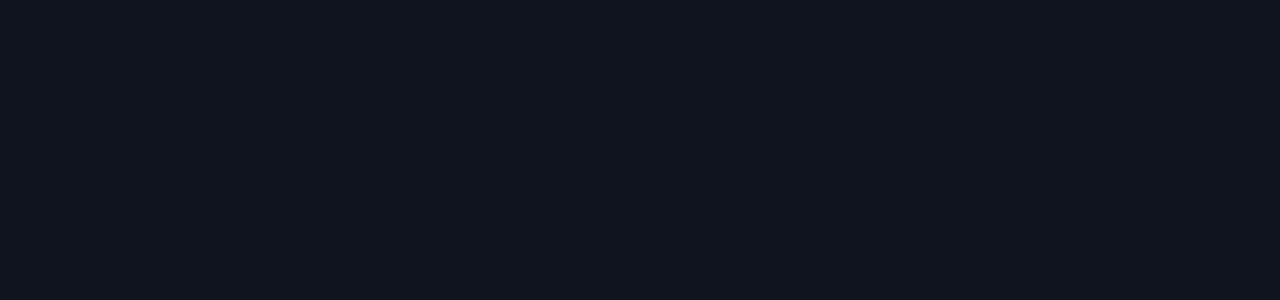
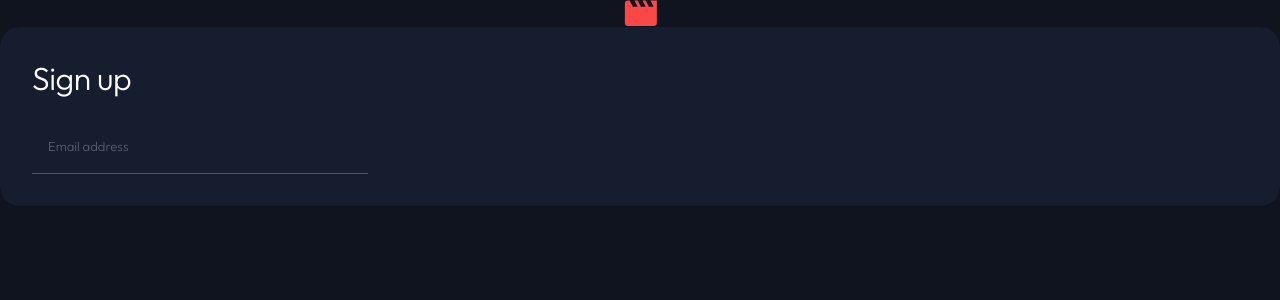
Before and after one commit to Tomasc827/winter_project_react, a React (Vite) app: page /signup in a window 1280 px wide. Shown: the top 300 px of the page. Built offline with nearby package versions, Linux system fonts and the light colour scheme.

Commit message:
form input start

```diff
--- a/src/assets/components/SignUpPage.jsx
+++ b/src/assets/components/SignUpPage.jsx
@@ -1,11 +1,17 @@
-import Logo from "../svg/logo.svg"
+import Logo from "./formatted_svg/Logo";
 
 const SignUpPage = () => {
     return (
         <>
-        <div className="desktop:mt-[4.9rem] desktop:mb-[15.62rem] desktop:min-w-[90rem]">
-            <div>
-
+        <div className="desktop:pt-[4.9rem] desktop:pb-[15.62rem] desktop:max-w-[90rem]">
+            <div className="flex justify-center desktop:mb-[5.19rem]">
+               <Logo/>
+            </div>
+            <div className="desktop:flex desktop:justify-center">
+            <form className="desktop:w-[25rem] desktop:h-[26.125rem] bg-figma-semi-dark-blue rounded-[1.25rem] p-[2rem]">
+            <h2 className="figma-heading-l text-white pb-[2.5rem]">Sign up</h2>
+            <input className="tablet:w-[21rem] tablet:h-[2.3125rem] input-login-style" placeholder="Email address"></input>
+            </form>
             </div>
 
         </div>
--- a/src/index.css
+++ b/src/index.css
@@ -8,6 +8,15 @@
     body {
         @apply bg-figma-dark-blue min-h-screen
     }
+    input {
+      /* @apply bg-figma-semi-dark-blue border-0 border-b-[0.0625rem] border-figma-greyish-blue p-0 ps-[1rem] focus:border-0 figma-body-s align-top pb-[1.12rem]  focus:ring-0  */
+    }
+}
+
+@layer components {
+  .input-login-style {
+   @apply bg-figma-semi-dark-blue border-0 border-b-[0.0625rem] border-figma-greyish-blue p-0 ps-[1rem] focus:border-0 figma-body-s align-top pb-[1.12rem]  focus:ring-0
+  }
 }
 
 :root {
```
